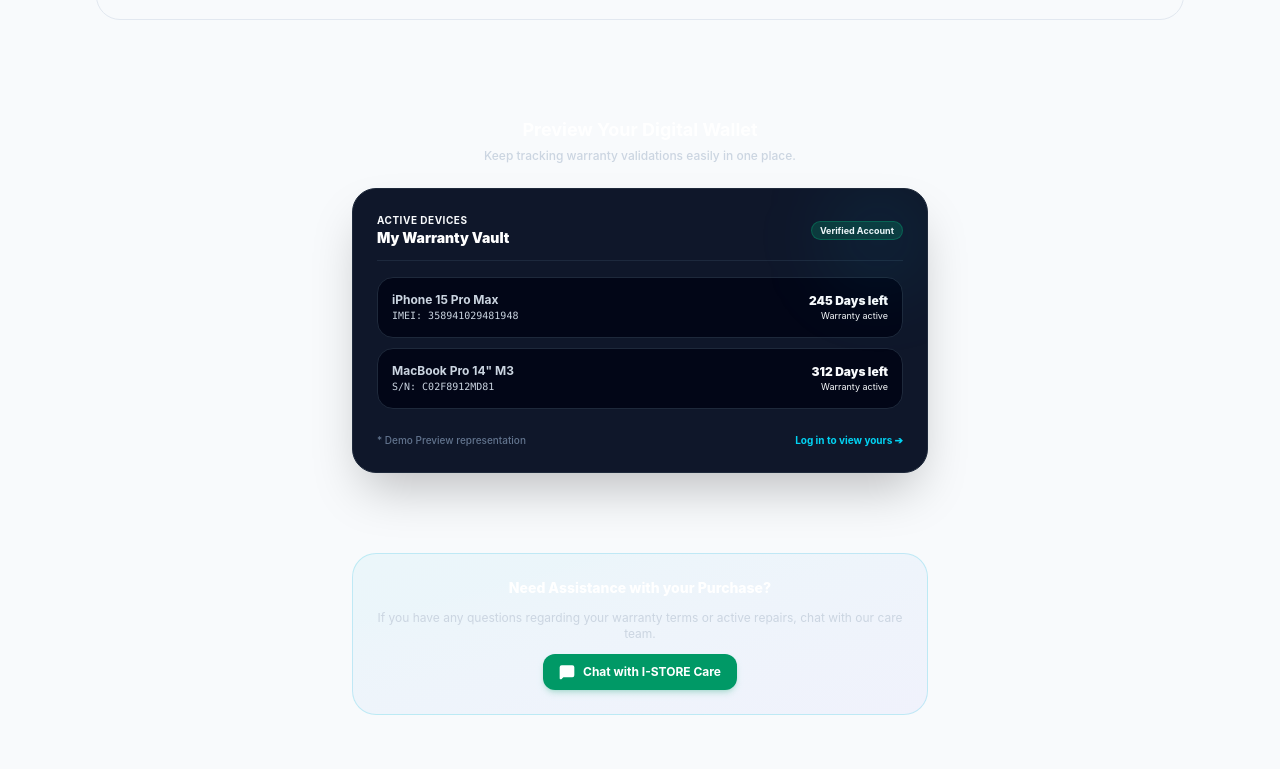
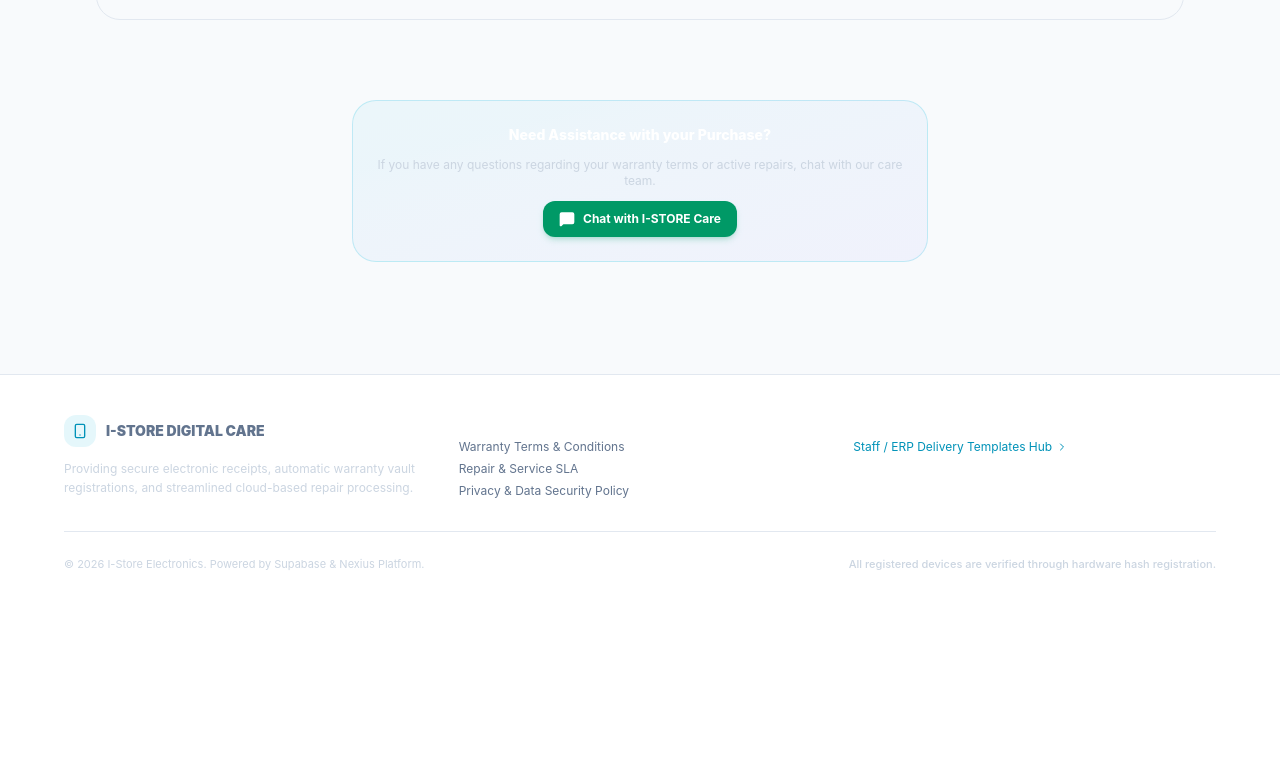
Before and after one commit to SahanPramuditha-Dev/I-Store-Customer-Portal, a React (Vite) app: page / in a window 1280 px wide. Shown: the part 1431-2200 px from the top of the page. After the commit the page ends 2043 px from the top, so only its background shows below. Built offline with nearby package versions, Linux system fonts and the light colour scheme.

Commit message:
Clean: Remove redundant hardcoded preview dashboard section

```diff
--- a/src/App.tsx
+++ b/src/App.tsx
@@ -410,53 +410,6 @@
               <div className="w-10 h-10 bg-indigo-600 text-white rounded-full flex items-center justify-center font-bold mx-auto text-sm">3</div>
               <h4 className="font-bold text-xs text-slate-900 dark:text-white uppercase tracking-wider">Access Anytime</h4>
               <p className="text-xs text-slate-500 dark:text-slate-400">Log in below or scan your invoice QR code to manage warranty & repairs instantly.</p>
-            </div>
-          </div>
-        </div>
-
-        {/* Dashboard / Wallet Preview Section */}
-        <div className="max-w-4xl mx-auto space-y-6 pt-4">
-          <div className="text-center space-y-1">
-            <h3 className="text-lg font-bold text-slate-900 dark:text-white">Preview Your Digital Wallet</h3>
-            <p className="text-xs text-slate-500 dark:text-slate-400 font-medium">Keep tracking warranty validations easily in one place.</p>
-          </div>
-          <div className="bg-slate-900 text-white rounded-3xl p-6 border border-slate-800 shadow-2xl max-w-xl mx-auto space-y-4 font-sans relative overflow-hidden">
-            <div className="absolute top-0 right-0 w-24 h-24 bg-cyan-500/10 rounded-full blur-2xl"></div>
-            <div className="flex items-center justify-between border-b border-slate-800 pb-3">
-              <div>
-                <span className="text-[10px] uppercase tracking-wider text-slate-400 font-bold block">Active Devices</span>
-                <h4 className="font-black text-sm text-cyan-400">My Warranty Vault</h4>
-              </div>
-              <span className="text-[9px] bg-emerald-500/20 text-emerald-400 px-2 py-0.5 rounded-full font-bold border border-emerald-500/30">Verified Account</span>
-            </div>
-
-            <div className="space-y-2.5">
-              <div className="bg-slate-950 p-3.5 rounded-2xl border border-slate-800/80 flex items-center justify-between">
-                <div>
-                  <p className="text-xs font-bold">iPhone 15 Pro Max</p>
-                  <p className="text-[10px] text-slate-500 font-mono">IMEI: 358941029481948</p>
-                </div>
-                <div className="text-right">
-                  <span className="text-xs font-black text-cyan-400 block">245 Days left</span>
-                  <span className="text-[9px] text-slate-500 block">Warranty active</span>
-                </div>
-              </div>
-
-              <div className="bg-slate-950 p-3.5 rounded-2xl border border-slate-800/80 flex items-center justify-between">
-                <div>
-                  <p className="text-xs font-bold">MacBook Pro 14" M3</p>
-                  <p className="text-[10px] text-slate-500 font-mono">S/N: C02F8912MD81</p>
-                </div>
-                <div className="text-right">
-                  <span className="text-xs font-black text-cyan-400 block">312 Days left</span>
-                  <span className="text-[9px] text-slate-500 block">Warranty active</span>
-                </div>
-              </div>
-            </div>
-
-            <div className="pt-2 flex items-center justify-between text-[10px] text-slate-500 font-medium">
-              <span>* Demo Preview representation</span>
-              <a href="#customer-portal" className="text-cyan-400 font-bold hover:underline">Log in to view yours ➔</a>
             </div>
           </div>
         </div>
```
